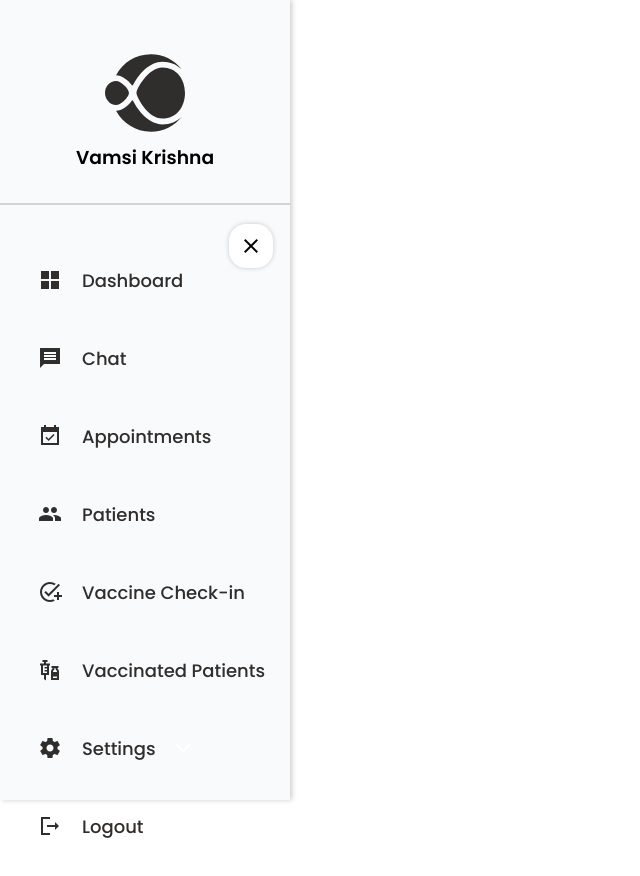
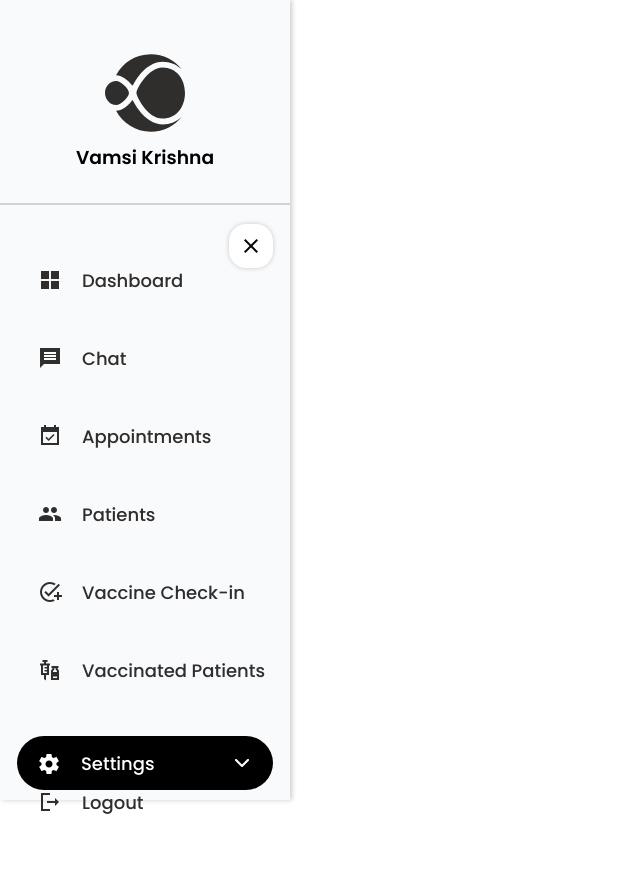
Before and after one commit to jenilsangani/Appoinment-Reminders, a plain HTML site: page index.html in a window 1280 px wide. Shown: the whole page, without its empty margins (0-640 px from the left). Drawn offline with Linux system fonts and the light colour scheme.

Commit message:
add acive on setting

```diff
--- a/style.scss
+++ b/style.scss
@@ -80,17 +80,41 @@ body {
           align-items: center;
           color: #302e2c;
           gap: 20px;
-          span{
+          span {
             height: 24px;
             width: 24px;
           }
-          h3{
+          h3 {
             text-overflow: ellipsis;
             white-space: nowrap;
             font-size: 18px;
             font-weight: 500;
           }
         }
+        .active {
+          background-color: #000000;
+          color: #ffffff;
+          height: 54px;
+          border-radius: 100px;
+          margin: 0 17px;
+          gap: 0;
+          span {
+            height: 24px;
+            width: 24px;
+            margin: 15px 20px 14px 20px;
+          }
+          h3{
+            margin: 16px 0;
+            height: auto;
+          }
+          img{
+            margin-left: auto;
+            margin-right: 24px;
+          }
+        }
+        a:last-child{
+            margin-top: auto;
+        }
       }
     }
   }
```
Also changed, not shown: dist/style.css.
